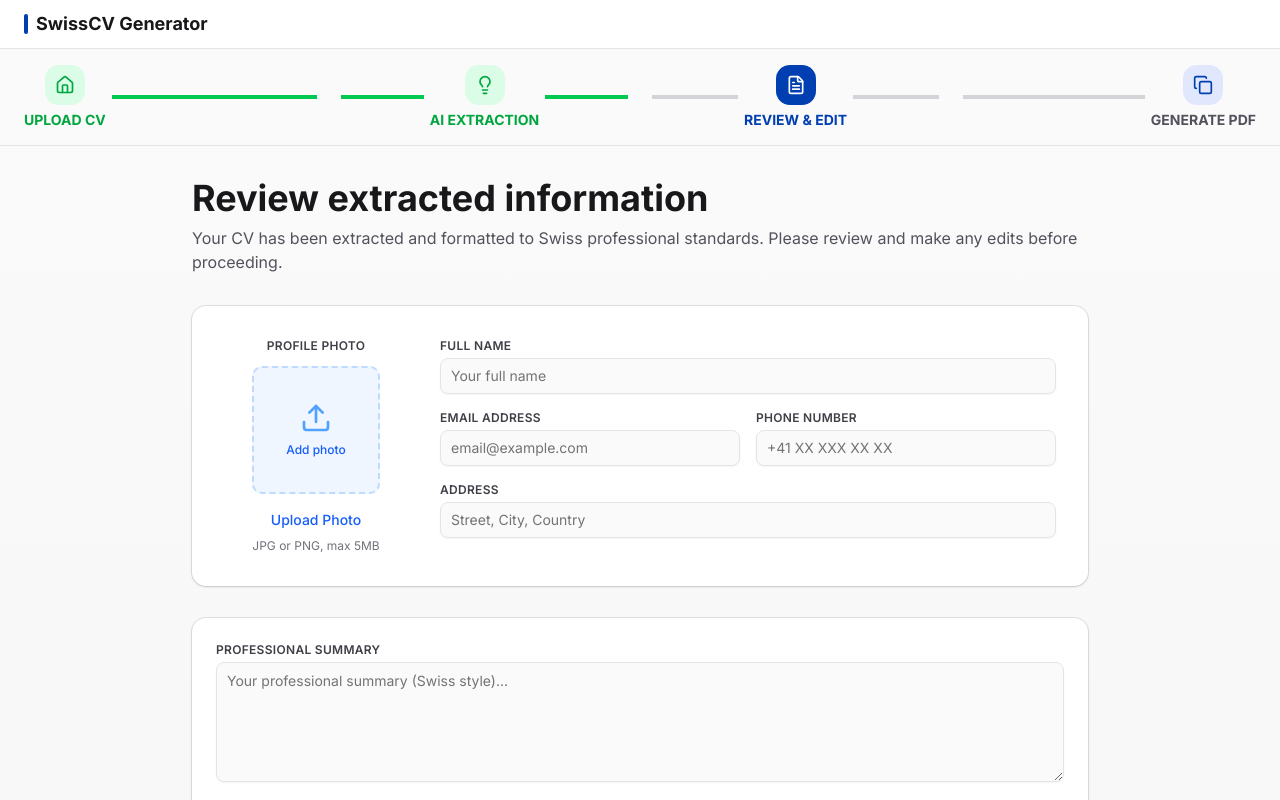
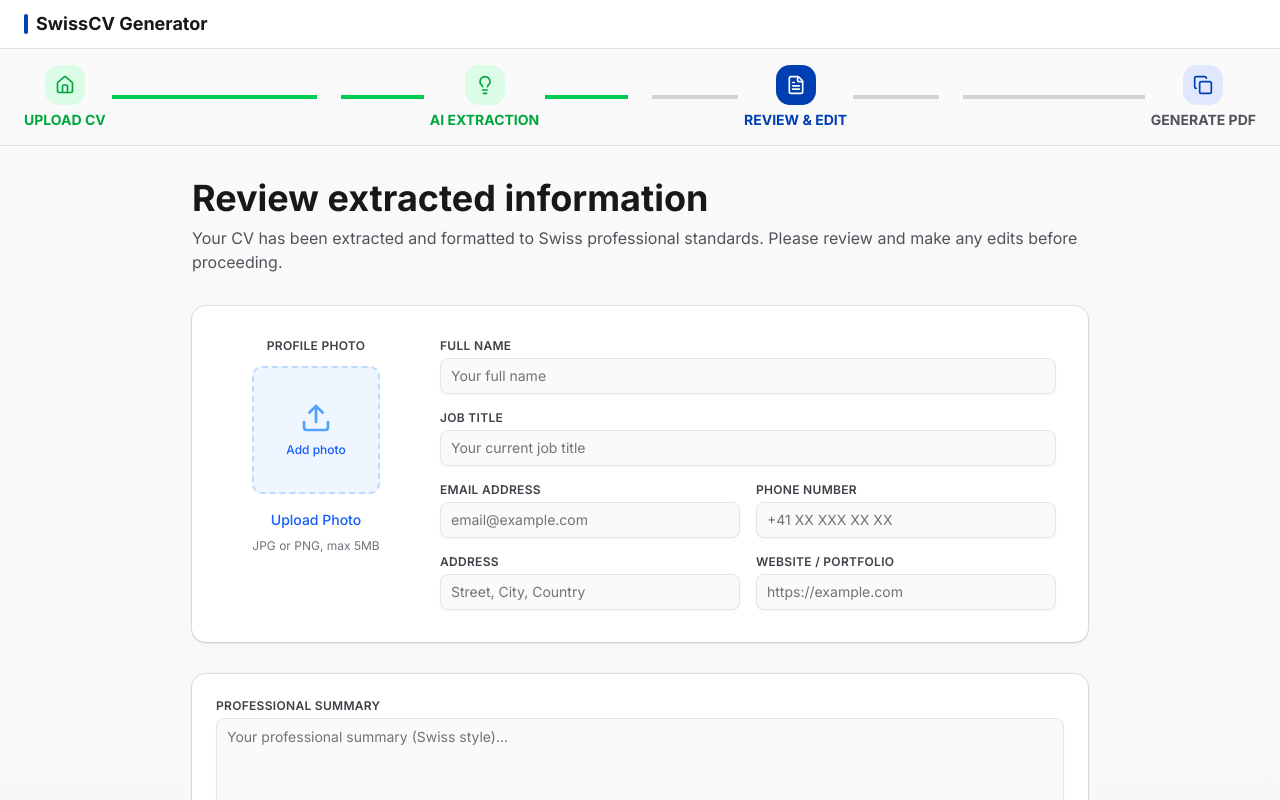
Before and after one commit to softysta/swissCV_generator, a Next.js app: page /review in a window 1280 px wide. Shown: the top 800 px of the page. Built offline with nearby package versions, Linux system fonts and the light colour scheme.

Commit message:
feat: add job title and website fields to review form and API response

```diff
--- a/src/app/(home)/review/page.tsx
+++ b/src/app/(home)/review/page.tsx
@@ -22,6 +22,8 @@ interface ReviewFormData {
   email: string;
   phone: string;
   address: string;
+  jobTitle: string;
+  website: string;
   summary: string;
   languages: Array<{
     name: string;
@@ -60,6 +62,8 @@ export default function ReviewPage() {
       email: "",
       phone: "",
       address: "",
+      jobTitle: "",
+      website: "",
       summary: "",
       languages: [],
       skills: [],
@@ -76,10 +80,11 @@ export default function ReviewPage() {
     const tcvContent: TCVContent = {
       personalInfo: {
         fullName: formData.fullName || "",
-        role: "", // Can be extracted or left empty
+        role: formData.jobTitle || "",
         email: formData.email || "",
         phoneNumber: formData.phone || "",
         address: formData.address || "",
+        website: formData.website || "",
         summary: formData.summary || "",
         photoUrl: formData.profileImage || undefined,
       },
@@ -120,6 +125,8 @@ export default function ReviewPage() {
       email: cvData.personalInfo?.email ?? "",
       phone: cvData.personalInfo?.phoneNumber ?? "",
       address: cvData.personalInfo?.address ?? "",
+      jobTitle: cvData.personalInfo?.role ?? "",
+      website: cvData.personalInfo?.website ?? "",
       summary: cvData.personalInfo?.summary ?? "",
       languages: (cvData.languages ?? []).map((lang) => ({
         name: lang.name,
@@ -164,10 +171,11 @@ export default function ReviewPage() {
         const tcvContent: TCVContent = {
           personalInfo: {
             fullName: formData.fullName || "",
-            role: "",
+            role: formData.jobTitle || "",
             email: formData.email || "",
             phoneNumber: formData.phone || "",
             address: formData.address || "",
+            website: formData.website || "",
             summary: formData.summary || "",
             photoUrl: formData.profileImage || undefined,
           },
@@ -240,6 +248,12 @@ export default function ReviewPage() {
                   placeholder="Your full name"
                 />
 
+                <FormInput
+                  name="jobTitle"
+                  label="Job Title"
+                  placeholder="Your current job title"
+                />
+
                 <div className="grid grid-cols-2 gap-4">
                   <FormInput
                     name="email"
@@ -254,11 +268,19 @@ export default function ReviewPage() {
                   />
                 </div>
 
-                <FormInput
-                  name="address"
-                  label="Address"
-                  placeholder="Street, City, Country"
-                />
+                <div className="grid grid-cols-2 gap-4">
+                  <FormInput
+                    name="address"
+                    label="Address"
+                    placeholder="Street, City, Country"
+                  />
+                  <FormInput
+                    name="website"
+                    label="Website / Portfolio"
+                    type="url"
+                    placeholder="https://example.com"
+                  />
+                </div>
               </div>
             </div>
           </Card>
--- a/src/app/api/extract/route.ts
+++ b/src/app/api/extract/route.ts
@@ -142,9 +142,11 @@ async function extractWithClaude(
               {
                 "personalInfo": {
                   "name": "string",
+                  "jobTitle": "string (current job title if available)",
                   "email": "string",
                   "phone": "string",
-                  "location": "string"
+                  "location": "string",
+                  "website": "string (portfolio or website URL if available)"
                 },
                 "summary": "string",
                 "experience": [
@@ -256,10 +258,11 @@ function transformClaudeResponseToTCVContent(rawData: unknown): unknown {
   return {
     personalInfo: {
       fullName: personalInfo?.name || "",
-      role: "", // Not provided by Claude, can be left empty
+      role: personalInfo?.jobTitle || "",
       email: personalInfo?.email || "",
       phoneNumber: personalInfo?.phone || "",
       address: personalInfo?.location || "",
+      website: personalInfo?.website || "",
       summary: data.summary || "",
       photoUrl: undefined, // User can upload later
     },
```
